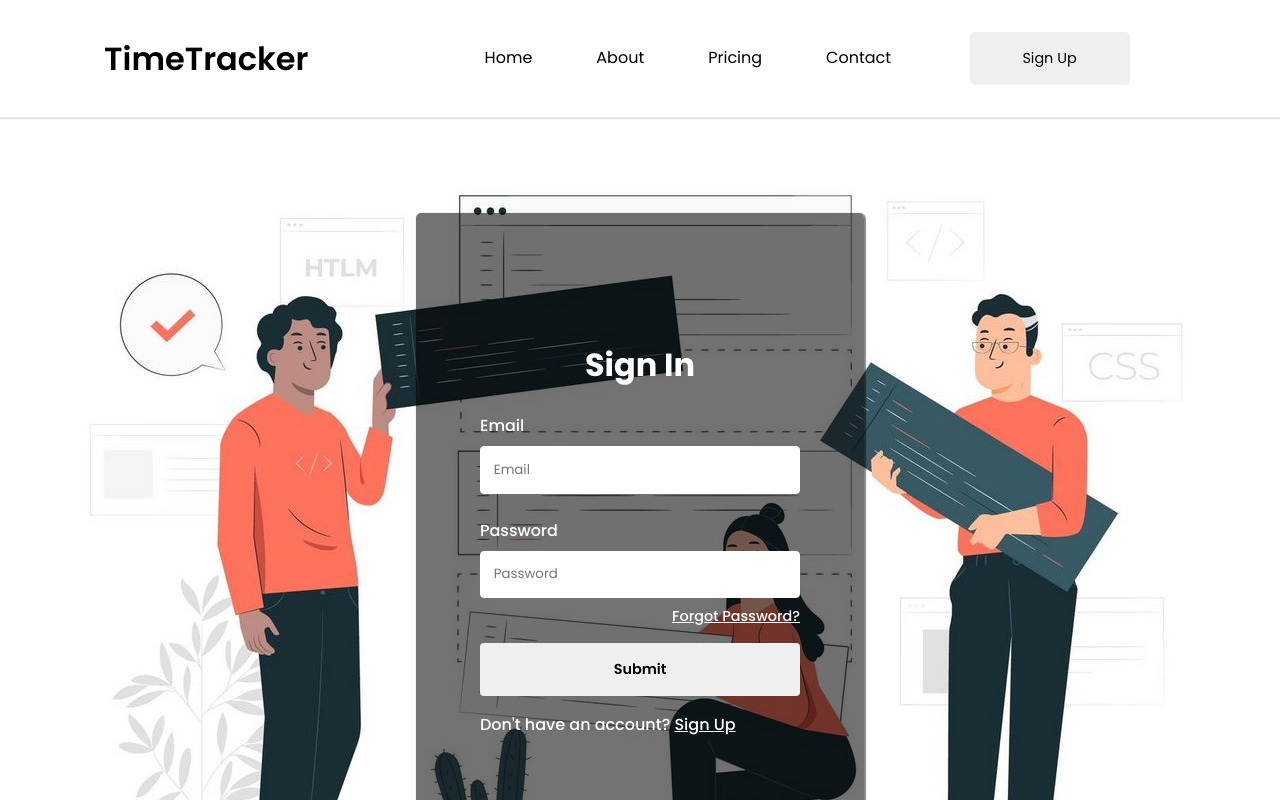
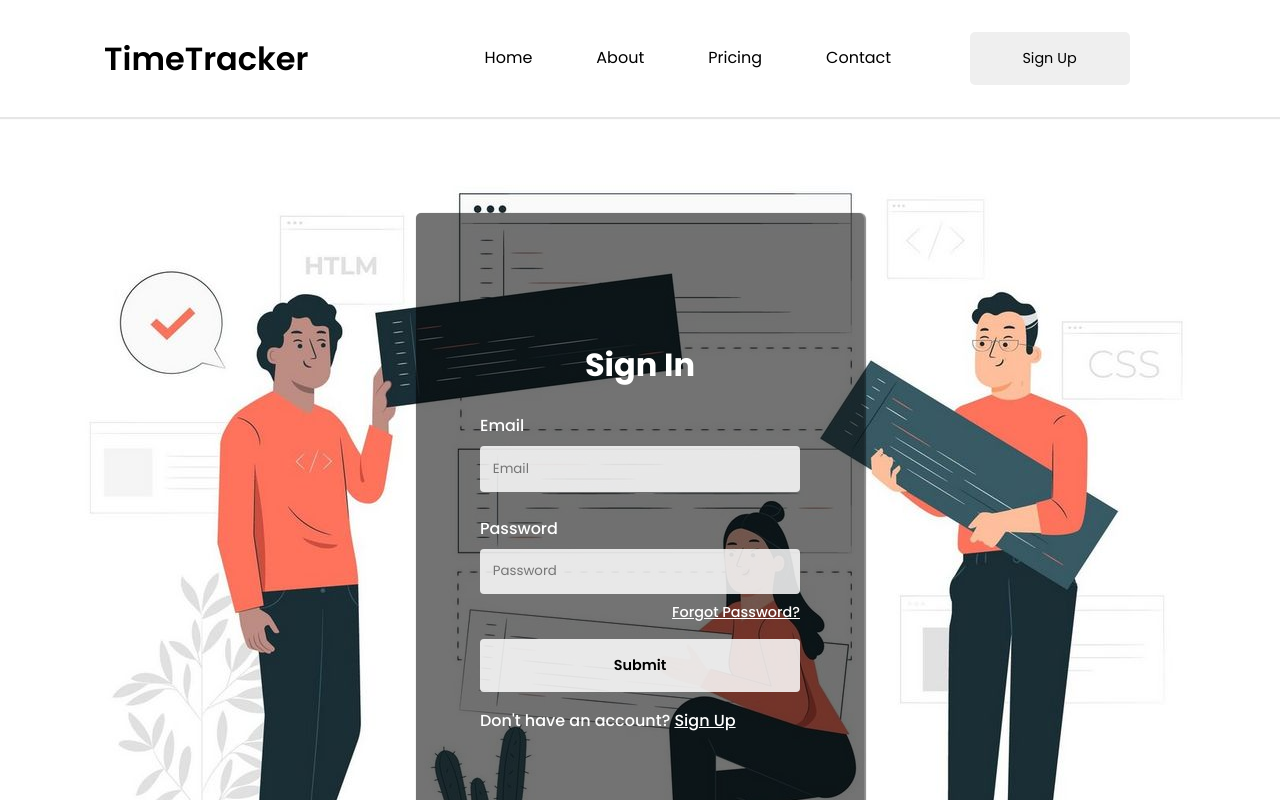
Before and after one commit to chenderson17/TimeTracker, a React (Create React App) app in the folder timetrackerwebapp/: page /signin in a window 1280 px wide. Shown: the top 800 px of the page. Built offline with nearby package versions, Linux system fonts and the light colour scheme; some icons are missing.

Commit message:
changed styling for sign in page

```diff
--- a/timetrackerwebapp/src/Components/SignIn.css
+++ b/timetrackerwebapp/src/Components/SignIn.css
@@ -32,9 +32,14 @@
     font-family: 'Poppins',sans-serif;
     margin:0.5rem 0;
     padding:0.8rem;
-    border:1px solid rgb(255, 255, 255);
+    background-color: rgba(255, 255, 255, 0.836);
+    /* border:1px solid rgb(255, 255, 255); */
+    border:none;
     border-radius:4px;
 
+}
+.sign-in-section input:focus{
+    /* outline:2px solid rgb(41, 41, 41); */
 }
 .sign-in-form-container{
     display: flex;
@@ -62,6 +67,12 @@
     font-family: 'Poppins', sans-serif;
     font-size:0.9em;
     margin-bottom:1rem;
+    background-color: rgba(255, 255, 255, 0.849);
+    transition: ease 0.4s ;
+}
+.submit-btn-container button:hover{
+    background-color:rgba(221, 57, 57, 0.849);
+    color:rgb(255,255,255);
 }
 a{
     color:rgb(255,255,255);
```
